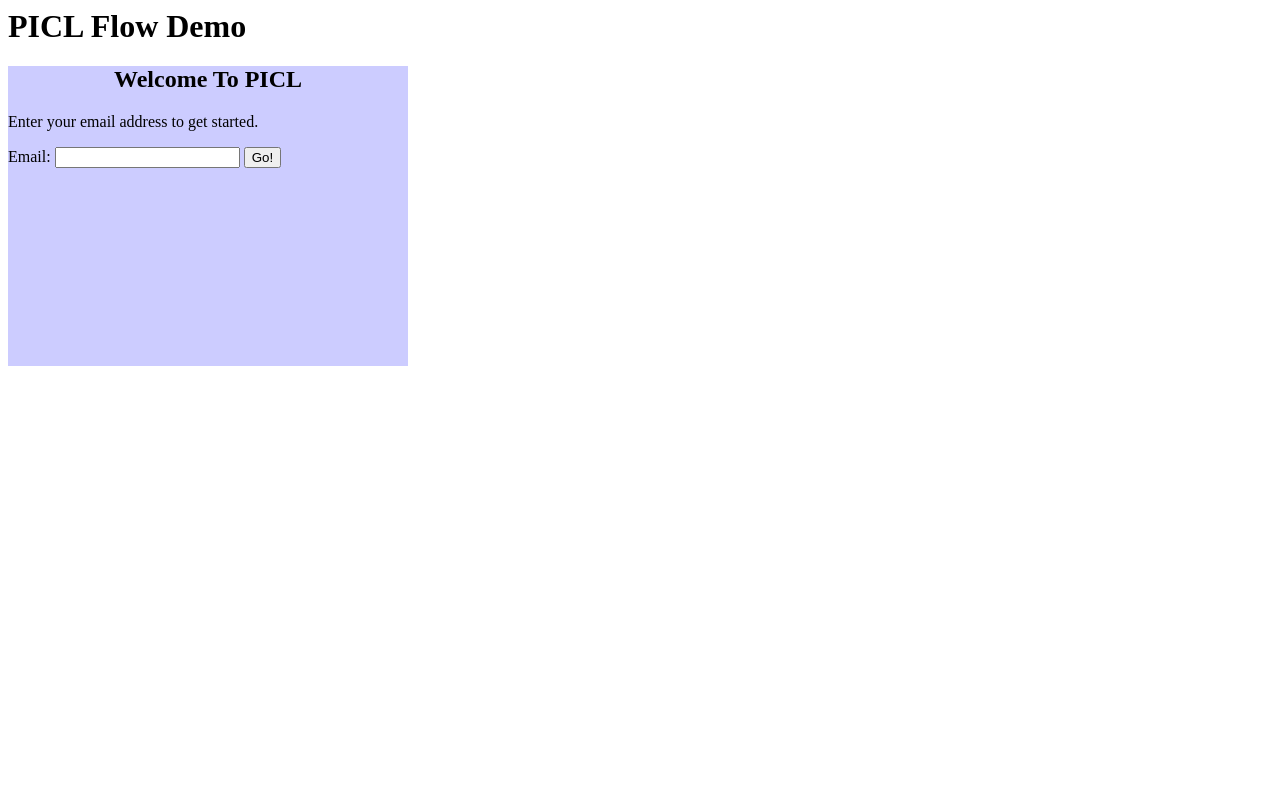
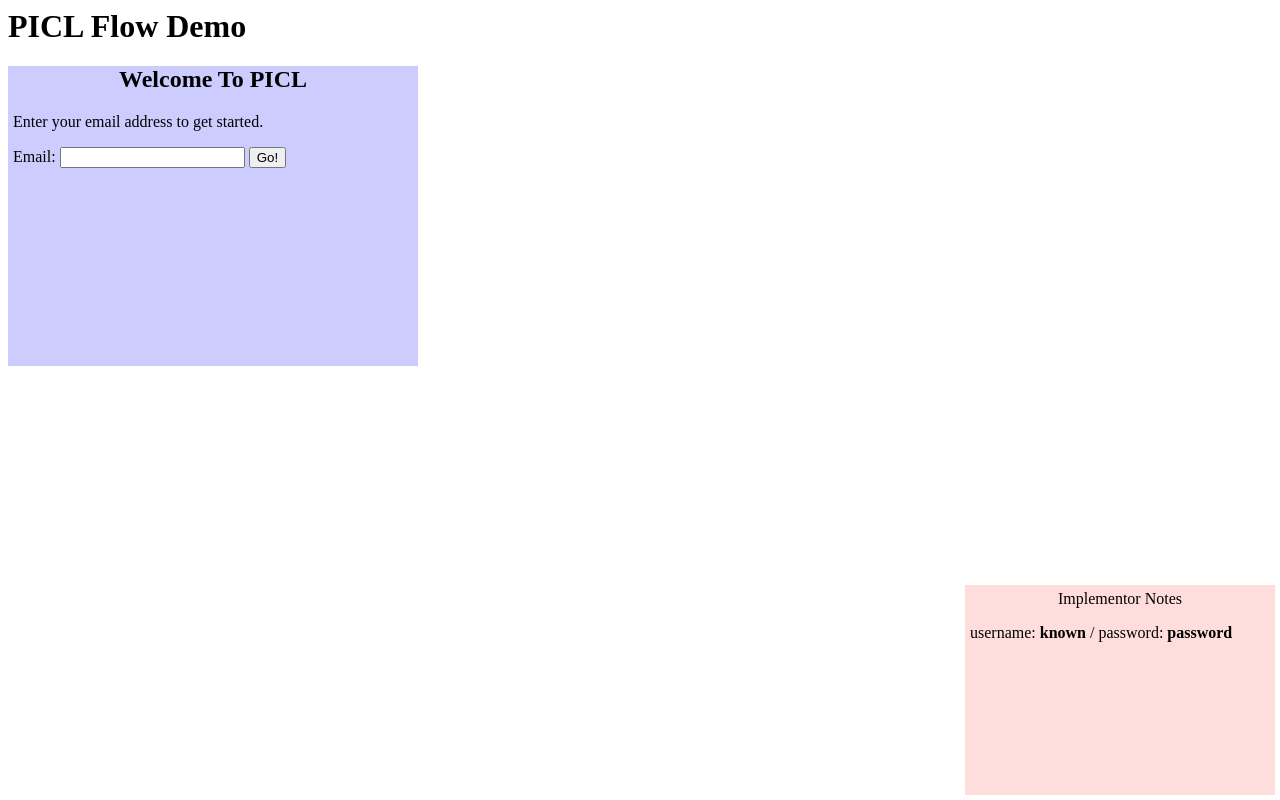
Before and after one commit to warner/picl-flowtest, a Flask app: page / in a window 1280 px wide. Run offline with Flask 2, Linux system fonts and the light colour scheme.

Commit message:
add notes, lose the .dialog class in favor of putting styles on the continer

```diff
--- a/static/main.css
+++ b/static/main.css
@@ -3,11 +3,23 @@
     display: none;
 }
 
-.dialog {
+div#dialog {
     height: 300px;
     width: 400px;
     background-color: #ccf;
+    padding-left: 5px;
+    padding-right: 5px;
 }
 
-.dialog h2 {
+div#dialog h2 {
 }
+
+div#notes-container {
+    height: 200px;
+    width: 300px;
+    background-color: #fdd;
+    position: absolute;
+    right: 5px;
+    bottom: 5px;
+    padding: 5px;
+}
--- a/static/main.js
+++ b/static/main.js
@@ -19,18 +19,21 @@ function send(verb, body) {
 }
 
 function switchTo(which) {
+    function done() {
+        var notes = $("#templates .notes-"+which);
+        if (notes.length)
+            $("#notes").empty().append(notes.clone());
+        currentlyShowing = which;
+        console.log(which);
+        var f = setupFunctions[which];
+        if (f)
+            f();
+    }
     function add() {
         $("#dialog").empty();
         console.log("showing", which);
         var entry = $("#templates ."+which).clone();
-        $("#dialog").append(entry).fadeIn("fast",
-                                         function() {
-                                             currentlyShowing = which;
-                                             console.log(which);
-                                             var f = setupFunctions[which];
-                                             if (f)
-                                                 f();
-                                         });
+        $("#dialog").append(entry).fadeIn("fast", done);
     }
     $("#dialog").fadeOut("fast", add);
 }
--- a/templates/index.html
+++ b/templates/index.html
@@ -16,16 +16,24 @@ var sessionID = {{ sessionID }};
 
 <div id="dialog"></div>
 
+<div id="notes-container">
+  <center>Implementor Notes</center>
+  <div id="notes"></div>
+</div>
+
 <!-- templates -->
 <div id="templates" class="hidden">
-  <div class="t1-get-email dialog">
+  <div class="t1-get-email">
     <center><h2>Welcome To PICL</h2></center>
     <p>Enter your email address to get started.</p>
     <span>Email: </span><input type="text" name="email" class="email"></input>
     <input type="button" class="go" value="Go!"></input>
   </div>
+  <div class="notes-t1-get-email">
+    <p>username: <b>known</b> / password: <b>password</b></p>
+  </div>
 
-  <div class="t2-get-password dialog">
+  <div class="t2-get-password">
     <center><h2>Welcome Back</h2></center>
     <p>Please enter your password to connect this device to your account</p>
     <span>Password: </span><input type="password" class="password"></input>
@@ -33,8 +41,11 @@ var sessionID = {{ sessionID }};
     <p>Or use one of these:</p>
     <input type="button" class="hate" value="I Hate Passwords"></input>
   </div>
+  <div class="notes-t2-get-password">
+    <p>username: <b>known</b> / password: <b>password</b></p>
+  </div>
 
-  <div class="t3-create-account dialog">
+  <div class="t3-create-account">
     <center><h2>Create Account</h2></center>
     <p>It looks like you don't have an account yet.</p>
     <p>Please create a PICL password</p>
@@ -45,19 +56,19 @@ var sessionID = {{ sessionID }};
     <input type="button" class="generated-password"></input>
   </div>
 
-  <div class="t4-password-good dialog">
+  <div class="t4-password-good">
     <center><h2>Device Attached</h2></center>
     <p>Good password! This device is now attached to your PICL account. Data will begin syncing momentarily.</p>
     <p>Time to be happy!</p>
   </div>
 
-  <div class="t4a-account-created dialog">
+  <div class="t4a-account-created">
     <center><h2>Account Created</h2></center>
     <p>We've created an account for you! This device is now attached to your PICL account. Data will begin syncing momentarily.</p>
     <p>Time to be happy!</p>
   </div>
 
-  <div class="t5-password-wrong dialog">
+  <div class="t5-password-wrong">
     <center><h2>Rats, Wrong Password!</h2></center>
     <p>It looks like that password was wrong. Don't you hate passwords?</p>
     <!-- we will rate-limit the number of attempts. When this is in force,
@@ -65,7 +76,7 @@ var sessionID = {{ sessionID }};
     <input type="button" class="again" value="Try again!"></input>
   </div>
 
-  <div class="t7-hate-password dialog">
+  <div class="t7-hate-password">
     <center><h2>I HATE PASSWORDS</h2></center>
     <p>We do too.</p>
     <p>If you have other devices attached to your account, you can use them to attach this one, without using passwords at all.
@@ -73,7 +84,7 @@ var sessionID = {{ sessionID }};
     <p>If you don't know your password, you can reset your account and establish a new password. This will delete all the class-B data on the server, though. <input type="button" class="reset" value="Reset Account"></input></p>
   </div>
 
-  <div class="t8-reset-account-start dialog">
+  <div class="t8-reset-account-start">
     <center><h2>Reset Account 1</h2></center>
     <p>To reset your account, you'll need to verify your email.</p>
     <p>We just sent an email to <span class="email" />. Inside it, you'll find a number. Please paste in that number here:</p>
@@ -82,7 +93,7 @@ var sessionID = {{ sessionID }};
     <input type="button" class="go" value="Go!"></input>
   </div>
 
-  <div class="t8a-reset-account-bad-code dialog">
+  <div class="t8a-reset-account-bad-code">
     <center><h2>Bad Code</h2></center>
     <p>It looks like that code was wrong. Don't you hate codes?</p>
     <p>Let's try again.</p>
@@ -91,7 +102,7 @@ var sessionID = {{ sessionID }};
     <input type="button" class="again" value="Try again!"></input>
   </div>
 
-  <div class="t9-reset-account-set-password dialog">
+  <div class="t9-reset-account-set-password">
     <center><h2>Reset Account 2</h2></center>
     <p>Now that you've verified your email, please choose a new PICL password:</p>
     <span>Password: </span><input type="password" class="password"></input>
@@ -101,26 +112,26 @@ var sessionID = {{ sessionID }};
     <input type="button" class="generated-password"></input>
   </div>
 
-  <div class="t10-reset-account-commit dialog">
+  <div class="t10-reset-account-commit">
     <center><h2>Reset Account 3</h2></center>
     <p>To confirm that you really want to reset the account (and delete class-B data held on the server), please press here:</p>
     <input type="button" class="reset" value="Reset!"></input>
   </div>
 
-  <div class="t11-reset-account-done dialog">
+  <div class="t11-reset-account-done">
     <center><h2>Reset Account 4</h2></center>
     <p>Your account has been reset. All other devices have been disconnected. This device is now connected, and data will begin syncing momentarily.</p>
     <p>You must re-connect all other devices to allow them to resume syncing too.</p>
     <p>Be happy!</p>
   </div>
 
-  <div class="t12-pair-start dialog">
+  <div class="t12-pair-start">
     <center><h2>Pair Devices</h2></center>
     <p>Your account has <span class="count" /> devices already connected. <span class="active-count" /> of these are currently showing a confirmation message. Please click "OK" on one of them.</p>
     <p>(pretend to click one, then click <input type="button" class="ok" value="OK"></input>)</p>
   </div>
 
-  <div class="t13-pair-more dialog">
+  <div class="t13-pair-more">
     <center><h2>Pair Devices</h2></center>
     <p>Please type the following code into the input box on the other device:</p>
     <div class="code"></div>
@@ -128,13 +139,13 @@ var sessionID = {{ sessionID }};
     <p>(or <input type="button" class="wrong" value="wrong"></input> to pretend you typed the code wrong)</p>
   </div>
 
-  <div class="t14-pair-done dialog">
+  <div class="t14-pair-done">
     <center><h2>Pairing Complete</h2></center>
     <p>This device is now connected. Data will begin syncing momentarily.</p>
     <p>Be happy!</p>
   </div>
 
-  <div class="t15-pair-wrong dialog">
+  <div class="t15-pair-wrong">
     <center><h2>Bad Code</h2></center>
     <p>It looks like that code was wrong. Don't you hate codes?</p>
     <p>Let's try again.</p>
```
